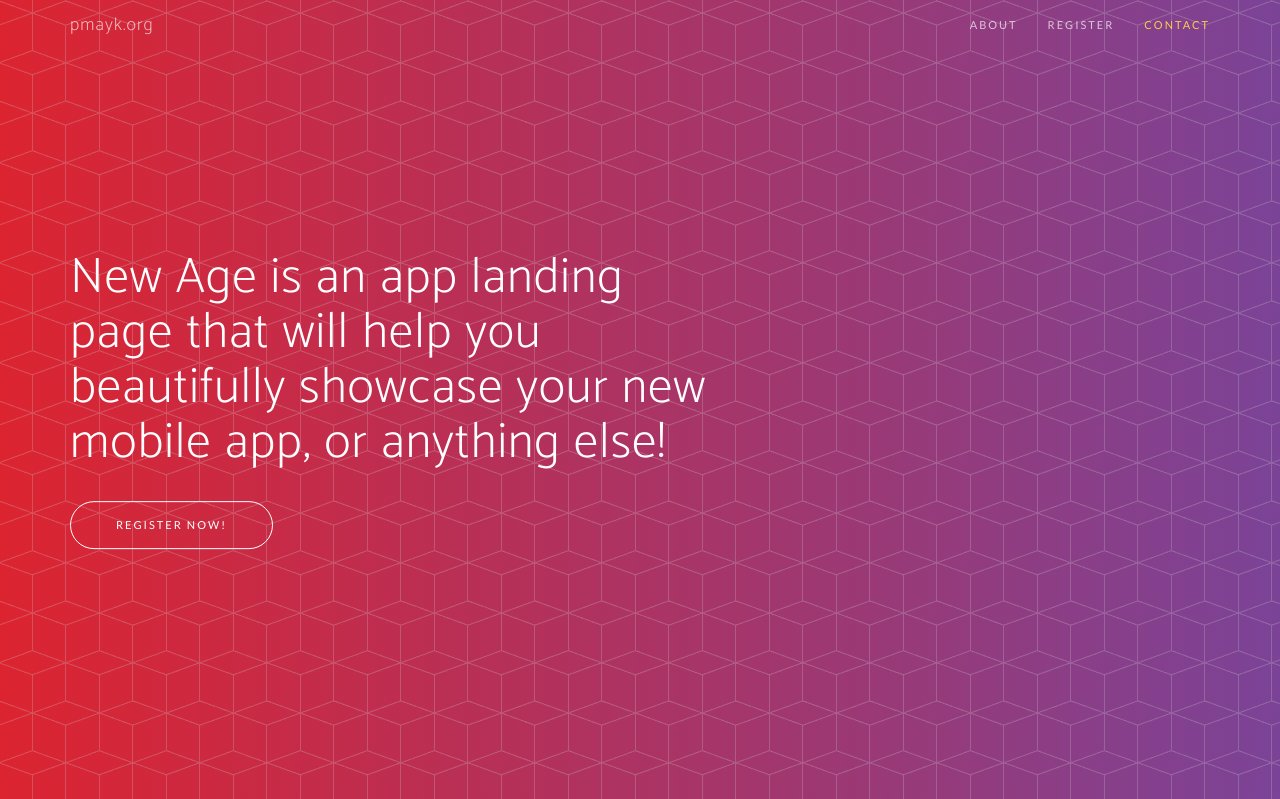
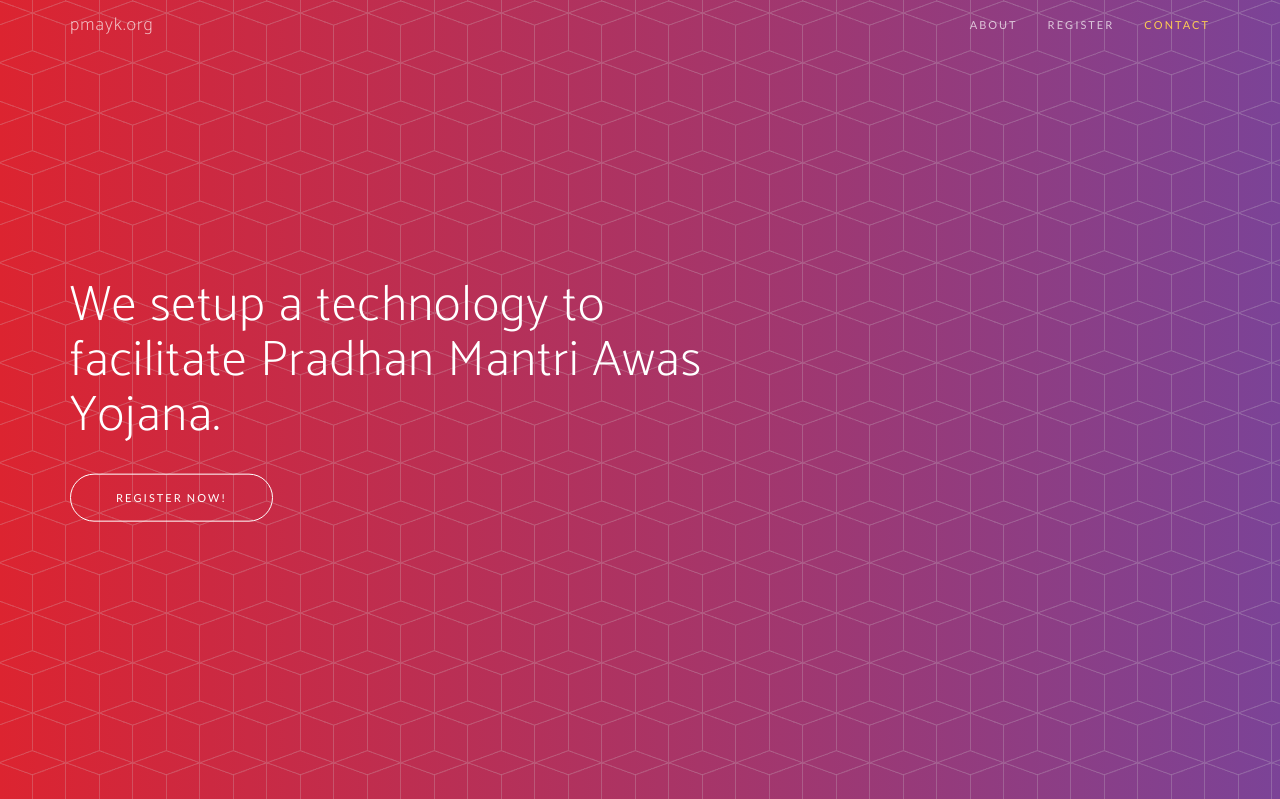
Before and after one commit to kumardippu/pmayk, a CodeIgniter app: page /database/index.php/home/index in a window 1280 px wide. Shown: the top 799 px of the page. Run offline with CodeIgniter, Linux system fonts and the light colour scheme; some libraries are stand-ins or nearby versions; some web fonts are replaced.

Commit message:
home content

```diff
--- a/application/views/home.php
+++ b/application/views/home.php
@@ -5,7 +5,7 @@
                 <div class="col-sm-7">
                     <div class="header-content">
                         <div class="header-content-inner">
-                            <h1>New Age is an app landing page that will help you beautifully showcase your new mobile app, or anything else!</h1>
+                            <h1>We setup a technology to facilitate Pradhan Mantri Awas Yojana.</h1>
                             <a href="#register" class="btn btn-outline btn-xl page-scroll">Register Now!</a>
                         </div>
                     </div>
```
